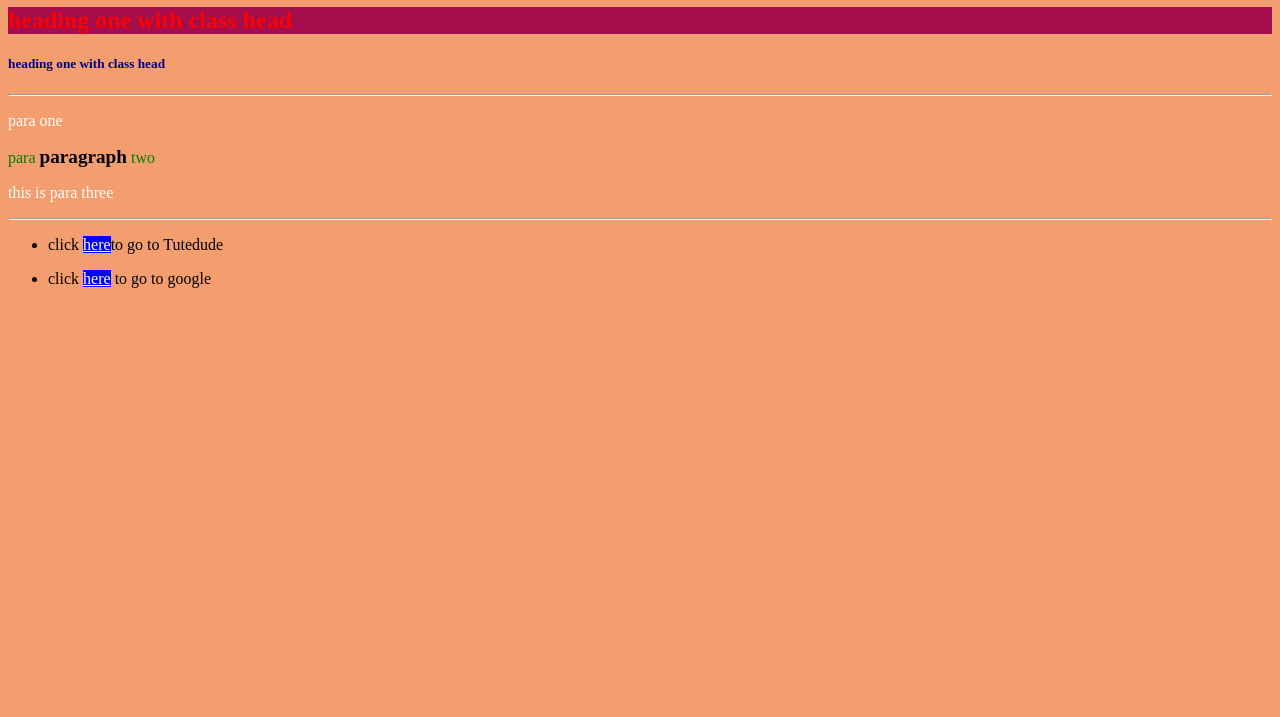
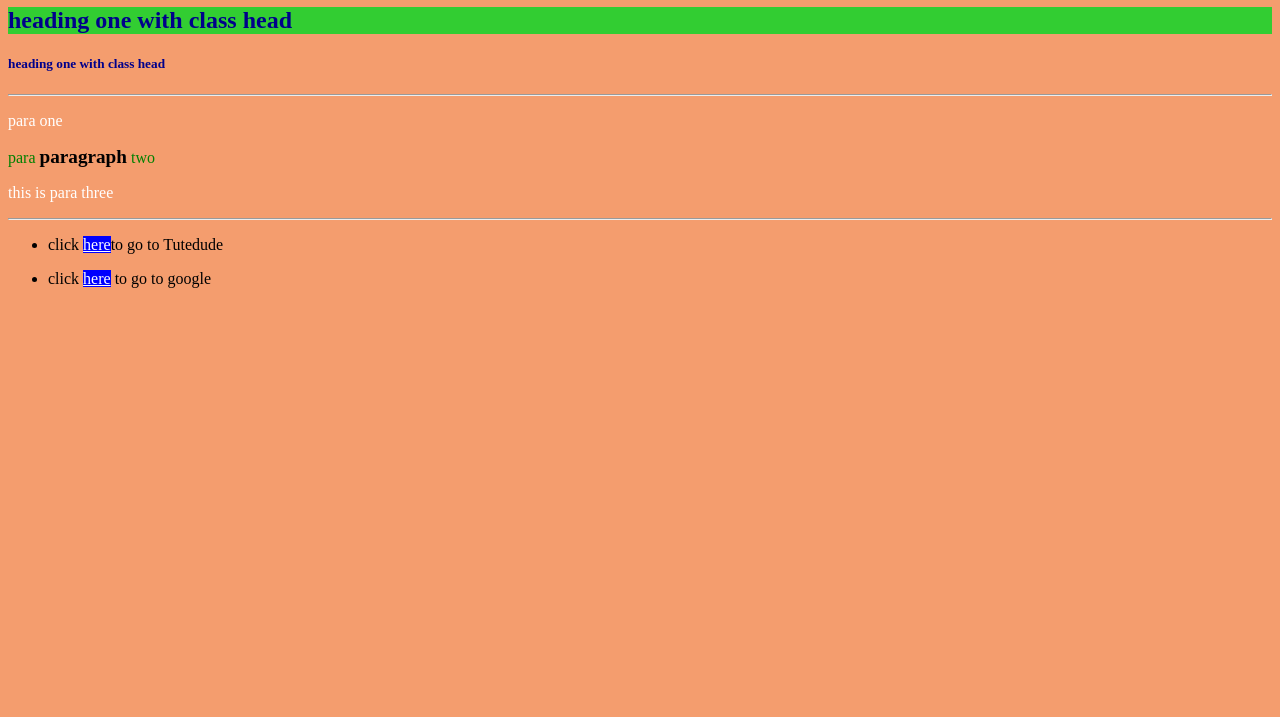
Before and after one commit to Subhu200525/tutdude-task3, a plain HTML site: page index.html in a window 1280 px wide. Shown: the part 83-800 px from the top of the page. Drawn offline with Linux system fonts and the light colour scheme.

Commit message:
Update style.css

```diff
--- a/style.css
+++ b/style.css
@@ -8,9 +8,7 @@ body{
 }
 /* step-6 */
 #bglime{
-    background-color: #A40E4C ;
-    /* step-7 */
-    color: red;
+    background-color: limegreen;
 }
 
 p{
```
